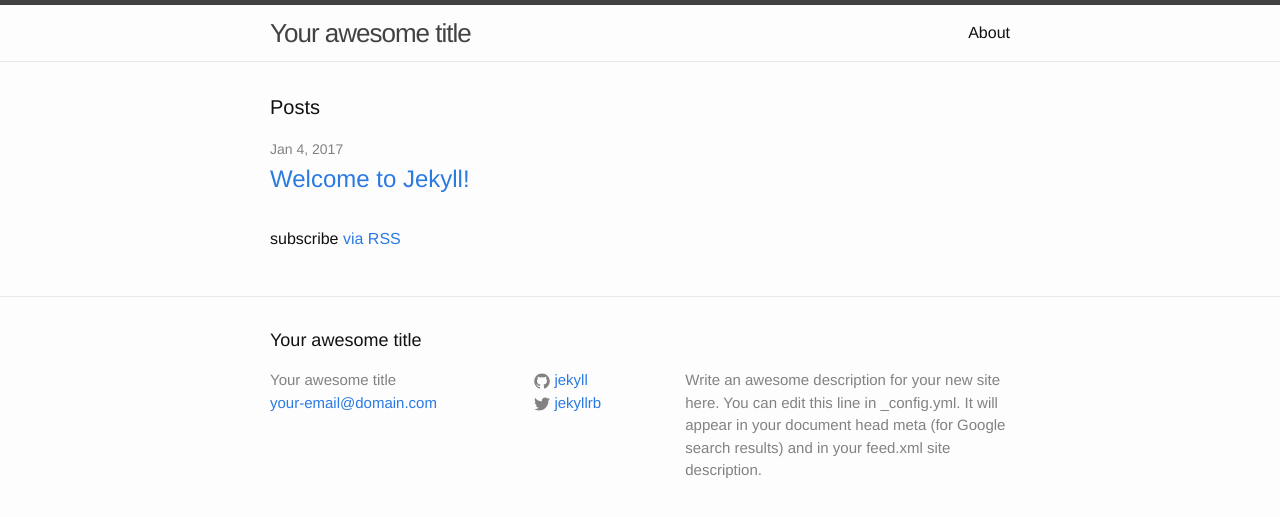
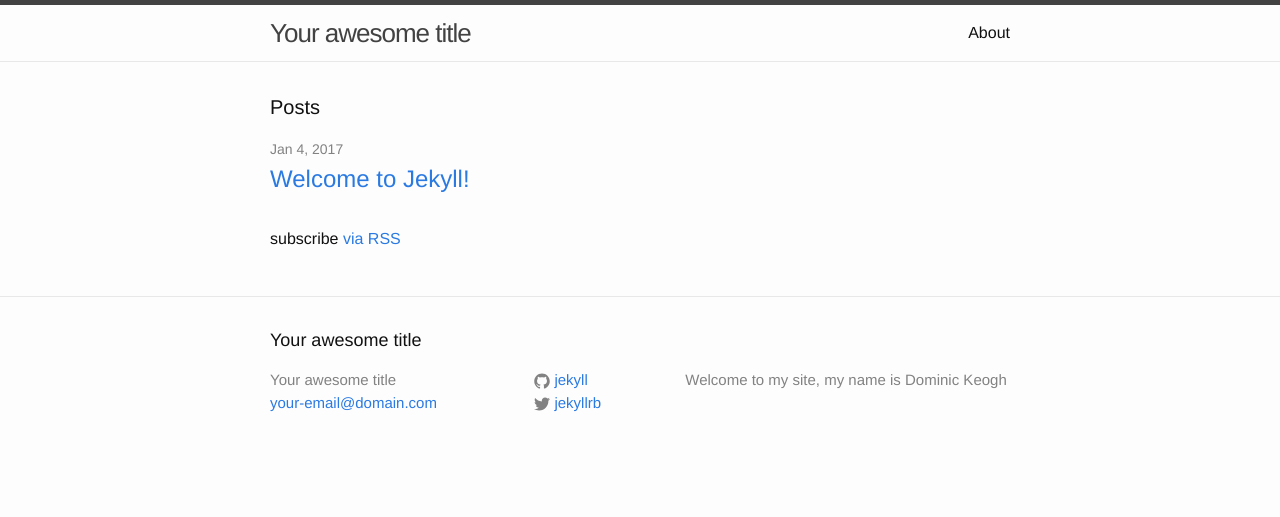
Before and after one commit to dominickeogh/storage, a Jekyll site: the page built from index.html, in a window 1280 px wide. Shown: the top 517 px of the page. Built offline with Jekyll 4.4.1, drawn with Linux system fonts in a browser that asks for light colours.

Commit message:
Update _config.yml

```diff
--- a/_config.yml
+++ b/_config.yml
@@ -9,9 +9,7 @@
 title: Your awesome title
 email: your-email@domain.com
 description: > # this means to ignore newlines until "baseurl:"
-  Write an awesome description for your new site here. You can edit this
-  line in _config.yml. It will appear in your document head meta (for
-  Google search results) and in your feed.xml site description.
+  Welcome to my site, my name is Dominic Keogh
 baseurl: "" # the subpath of your site, e.g. /blog
 url: "http://yourdomain.com" # the base hostname & protocol for your site
 twitter_username: jekyllrb
```
